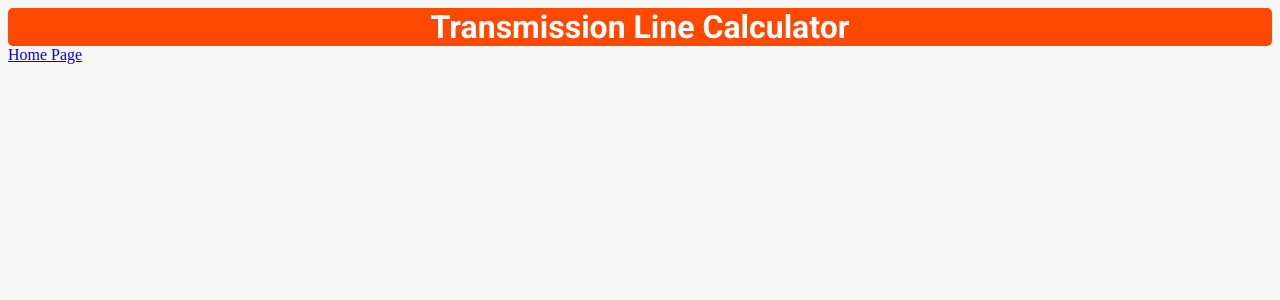
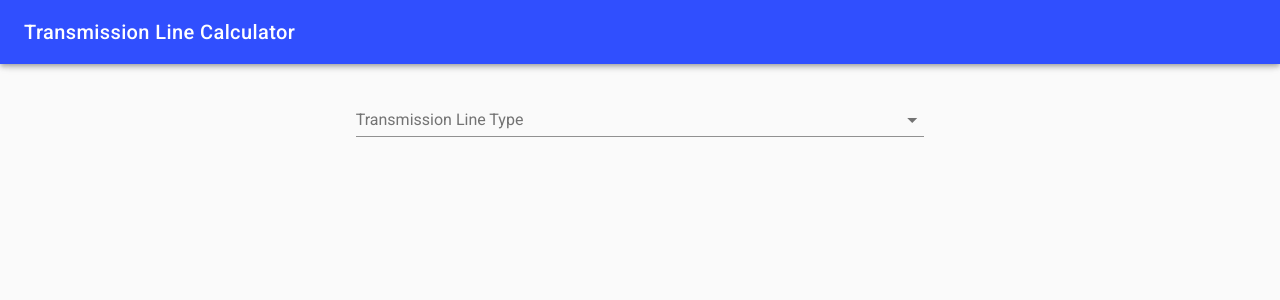
Before and after one commit to Maxbrain0/tl-calc, a Vue app: page / in a window 1280 px wide. Shown: the top 300 px of the page. Built offline with nearby package versions, Linux system fonts and the light colour scheme.

Commit message:
Add title bar and select with vuetify

```diff
--- a/public/index.html
+++ b/public/index.html
@@ -3,8 +3,10 @@
   <head>
     <meta charset="utf-8">
     <meta http-equiv="X-UA-Compatible" content="IE=edge">
-    <meta name="viewport" content="width=device-width,initial-scale=1.0">
+    <meta name="viewport" content="width=device-width, initial-scale=1, maximum-scale=1, user-scalable=no, minimal-ui">
     <link rel="icon" href="<%= BASE_URL %>favicon.ico">
+    <!-- import reset material icons, fonts and vue-mdc-adapter stylesheets -->
+    <link href='https://fonts.googleapis.com/css?family=Roboto:300,400,500,700|Material+Icons' rel="stylesheet">
     <title>tl-calc</title>
   </head>
   <body>
--- a/src/App.vue
+++ b/src/App.vue
@@ -1,10 +1,41 @@
 <template>
   <div id="app">
-    <h1 class="main-title">Transmission Line Calculator</h1>
-    <router-link to="/home">Home Page</router-link>
-    <router-view></router-view>
+    <v-app>
+      <v-toolbar dark color="primary">
+        <h1 class="toolbar-title title">Transmission Line Calculator</h1>
+      </v-toolbar>
+      <v-container>
+        <v-layout justify-center>
+          <v-flex xs10 sm8 lg6>
+           <v-select
+            :items="tlItems"
+            v-model="tlType"
+            label="Transmission Line Type"
+            single-line
+          ></v-select>
+        </v-flex>
+        </v-layout>
+        <v-layout row wrap justify-center>
+          <v-flex xs12 sm10 lg6>
+            {{ tlType }}
+          </v-flex>
+        </v-layout>
+      </v-container>
+    </v-app>
   </div>
 </template>
 
+<script>
+export default {
+  data() {
+    return {
+      tlItems: ['Coax', 'Microstrip', 'Stripline', 'Coplanar Waveguide', 'Grounded Coplanar Waveguide'],
+      tlType: ''
+    };
+  }
+}
+</script>
+
+
 <style lang="scss" scoped>
 </style>
--- a/src/assets/styles/styles.scss
+++ /dev/null
@@ -1,22 +0,0 @@
-$primary-color: rgb(255, 72, 0);
-$header-font-color: rgb(255, 255, 255);
-$header-font-type: Roboto, sans-serif, Arial;
-
-$body-font-type: Open-Sans, sans-serif, Arial;
-
-body {
-    background: rgba(204, 204, 204, 0.15);
-}
-
-.main-title {
-    text-align: center;
-    margin: auto;
-    color: $header-font-color;
-    font-family: $header-font-type;
-    background-color: $primary-color;
-    border-radius: 5px;
-}
-
-p {
-    font-family: $body-font-type;
-}
--- /dev/null
+++ b/src/assets/styles/theme.scss
@@ -0,0 +1,3 @@
+.toolbar-title {
+    margin: auto;
+}
--- a/src/main.js
+++ b/src/main.js
@@ -1,11 +1,10 @@
 import Vue from 'vue'
+import './plugins/vuetify'
 import App from './App.vue'
 import router from './router'
 
-import 'typeface-open-sans'
-import 'typeface-roboto'
+import './assets/styles/theme.scss'
 
-import './assets/styles/styles.scss'
 
 Vue.config.productionTip = false
 
--- /dev/null
+++ b/src/plugins/vuetify.js
@@ -0,0 +1,17 @@
+import Vue from 'vue'
+import Vuetify from 'vuetify'
+import 'vuetify/dist/vuetify.min.css'
+
+import colors from 'vuetify/es5/util/colors'
+
+Vue.use(Vuetify, {
+    theme: {
+        primary: colors.indigo.accent4,
+        secondary: colors.deepOrange.lighten4,
+        accent: colors.indigo.base,
+        error: '#FF5252',
+        info: '#2196F3',
+        success: '#4CAF50',
+        warning: '#FFC107'
+    }
+})
--- a/vue.config.js
+++ b/vue.config.js
@@ -1,5 +1,11 @@
+const path = require('path');
+
 module.exports = {
-    configureWebpack: {
-      plugins: []
+    css: {
+      loaderOptions: {
+        sass: {
+            includePaths: [path.resolve(__dirname,'node_modules')]
+        }
+      }
     }
   }
```
Also changed, not shown: package.json (+4 -3 lines), 1 other file (tests, documents, lock files or other folders).
